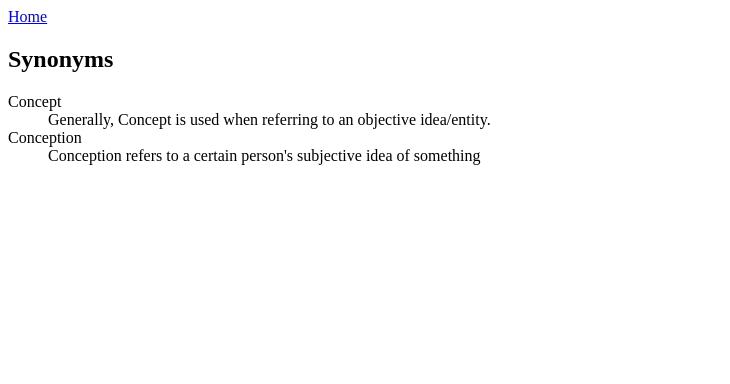
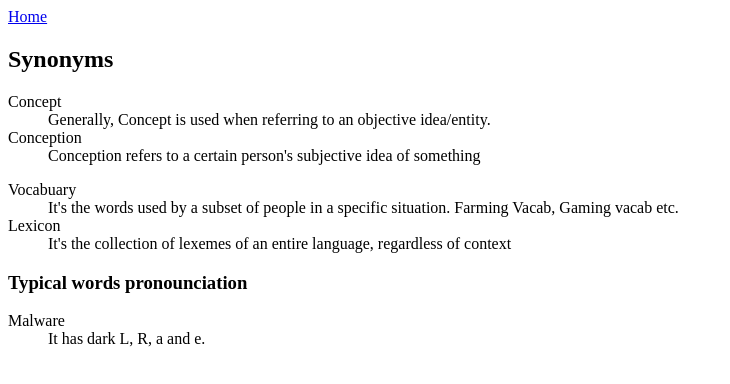
Before and after one commit to Disat/vhxnblog, a plain HTML site: page human_language/english/vacabulary.html in a window 1280 px wide. Shown: the whole page, without its empty margins (0-730 px from the left). Drawn offline with Linux system fonts and the light colour scheme.

Commit message:
add a typical word

```diff
--- a/human_language/english/vacabulary.html
+++ b/human_language/english/vacabulary.html
@@ -18,6 +18,17 @@
             <dt>Conception</dt>
             <dd>Conception refers to a certain person's subjective idea of something</dd>
         </dl>
+        <dl>
+            <dt>Vocabuary</dt>
+            <dd>It's the words used by a subset of people in a specific situation. Farming Vacab, Gaming vacab etc.</dd>
+            <dt>Lexicon</dt>
+            <dd>It's the collection of lexemes of an entire language, regardless of context</dd>
+        </dl>
+        <h3>Typical words pronounciation</h3>
+        <dl>
+            <dt>Malware</dt>
+            <dd>It has dark L, R, a and e.</dd>
+        </dl>
     <article>
 </body>
 </html>
```
Also changed, not shown: tools/visualstudio.html (+6 -0 lines).
